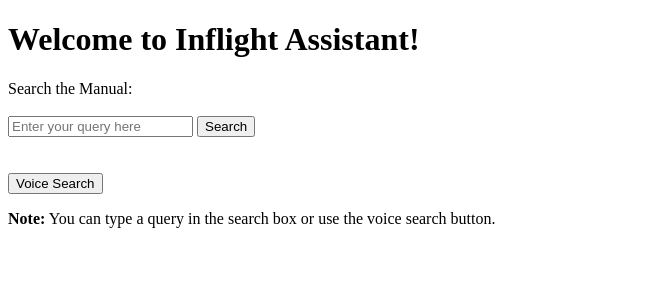
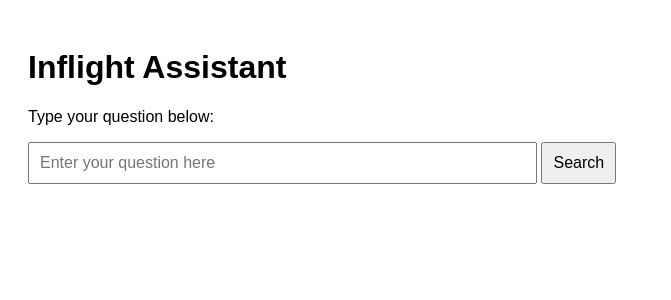
Before and after one commit to InflightInstitute/Inflight-Assistant, a Flask app: template templates/index.html in a window 1280 px wide. Shown: the top 300 px of the page, without its empty margins (0-671 px from the left). Run offline with Flask 2, Linux system fonts and the light colour scheme; the template is opened without the code that fills it, so the values that code supplies are empty.

Commit message:
Update index.html

```diff
--- a/templates/index.html
+++ b/templates/index.html
@@ -1,26 +1,45 @@
 <!DOCTYPE html>
-<html lang="en">
+<html>
 <head>
-    <meta charset="UTF-8">
-    <meta name="viewport" content="width=device-width, initial-scale=1.0">
-    <title>Inflight Assistant</title>
+  <meta charset="UTF-8">
+  <title>Inflight Assistant</title>
+  <style>
+    body { font-family: Arial, sans-serif; padding: 20px; }
+    input, button { padding: 10px; font-size: 16px; }
+    #results { margin-top: 20px; }
+  </style>
 </head>
 <body>
-    <h1>Welcome to Inflight Assistant!</h1>
+  <h1>Inflight Assistant</h1>
+  <p>Type your question below:</p>
+  <input type="text" id="queryInput" placeholder="Enter your question here" size="50">
+  <button onclick="search()">Search</button>
+  <div id="results"></div>
 
-    <!-- Search Form -->
-    <form action="/search" method="get">
-        <label for="query">Search the Manual:</label><br><br>
-        <input type="text" id="query" name="query" placeholder="Enter your query here" required>
-        <button type="submit">Search</button>
-    </form>
-
-    <!-- Voice Search Button -->
-    <br><br>
-    <a href="/voice-search">
-        <button type="button">Voice Search</button>
-    </a>
-
-    <p><strong>Note:</strong> You can type a query in the search box or use the voice search button.</p>
+  <script>
+    function search() {
+      const query = document.getElementById('queryInput').value;
+      if (!query) {
+        alert("Please enter a query!");
+        return;
+      }
+      fetch('/search?query=' + encodeURIComponent(query))
+        .then(response => response.json())
+        .then(data => {
+          const resultsDiv = document.getElementById('results');
+          resultsDiv.innerHTML = '';
+          if (data.results && data.results.length > 0) {
+            data.results.forEach(result => {
+              const p = document.createElement('p');
+              p.textContent = result;
+              resultsDiv.appendChild(p);
+            });
+          } else {
+            resultsDiv.innerHTML = '<p>No results found.</p>';
+          }
+        })
+        .catch(error => console.error('Error:', error));
+    }
+  </script>
 </body>
 </html>
```
